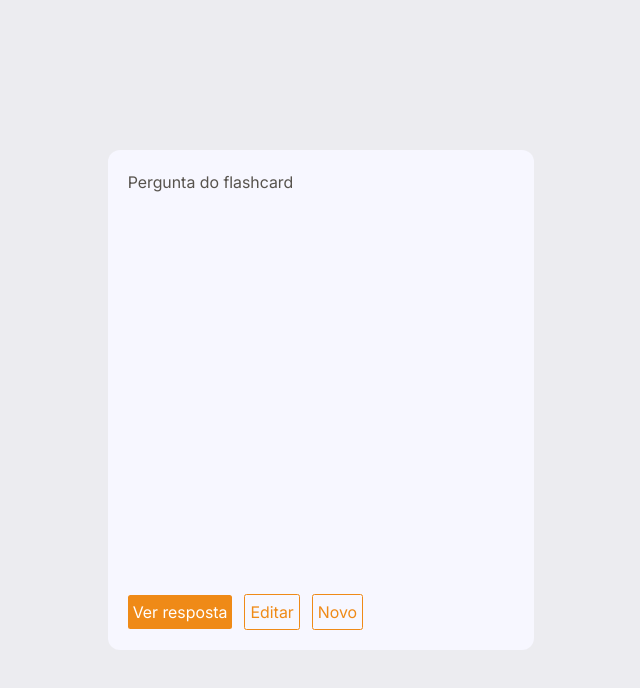
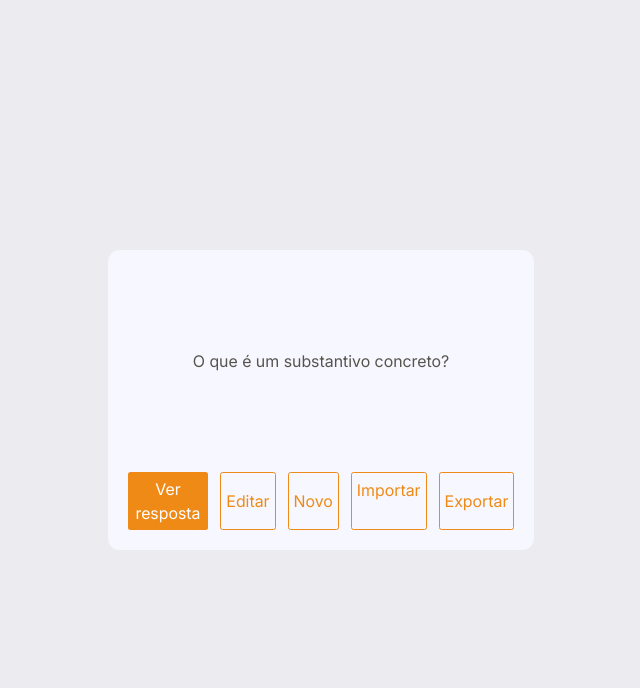
Before and after one commit to raphaelramosds/flashlearn, a React (Vite) app: page / in a window 1280 px wide. Shown: the top 688 px of the page, without its empty margins (319-959 px from the left). Built offline with nearby package versions, Linux system fonts and the light colour scheme.

Commit message:
feat: reorganize components

```diff
--- a/src/App.tsx
+++ b/src/App.tsx
@@ -1,38 +1,26 @@
-import { Dialog } from 'radix-ui';
 import './App.css'
-
-import { Text } from './components/Text';
-import { Form } from './components/Form';
+import FileUpload from './components/FileUpload'
+import { FormDialog } from './components/FormDialog'
 
 function App() {
   return (
     <>
-      <div className='rounded-xl my-5 p-5 bg-[#F7F7FF] min-h-[500px] flex flex-col justify-between'>
-        <div>
-          <Text content="Pergunta do flashcard" />
+      <div className='rounded-xl my-5 p-5 bg-[#F7F7FF] min-h-[300px] flex flex-col justify-between'>
+        <div className='flex-1 flex flex-col justify-center text-center'>
+          <div>
+            O que é um substantivo concreto?
+          </div>
         </div>
-        <div className='mt-5'>
+        <div className='mt-5 flex justify-center align_center'>
           <button type="button" className="btn btn-primary">Ver resposta</button>
-          <button type="button" className="btn btn-primary-outline mx-3">Editar</button>
-          <Dialog.Root>
-            <Dialog.Trigger asChild>
-              <button type="button" className="btn btn-primary-outline">Novo</button>
-            </Dialog.Trigger>
-            <Dialog.Portal>
-              <Dialog.Overlay className="DialogOverlay" />
-              <Dialog.Content className="DialogContent">
-                {/* <Dialog.Title className="DialogTitle">Novo flashcard</Dialog.Title> */}
-                {/* <Dialog.Description className="DialogDescription">
-                  Make changes to your profile here. Click save when you're done.
-                </Dialog.Description> */}
-                <Form>
-                  <Dialog.Close asChild>
-                    <button className="btn" aria-label="Close">Cancelar</button>
-                  </Dialog.Close>
-                </Form>
-              </Dialog.Content>
-            </Dialog.Portal>
-          </Dialog.Root>
+          <FormDialog>
+            <button type="button" className="btn btn-primary-outline mx-3">Editar</button>
+          </FormDialog>
+          <FormDialog>
+            <button type="button" className="btn btn-primary-outline mr-3">Novo</button>
+          </FormDialog>
+          <FileUpload />
+          <button type="button" className="btn btn-primary-outline ml-3">Exportar</button>
         </div>
       </div>
     </>
--- a/src/components/FileUpload.tsx
+++ b/src/components/FileUpload.tsx
@@ -14,9 +14,8 @@ function FileUpload() {
     return (
         <>
             <label
-                className="btn"
+                className="btn btn-primary-outline"
                 htmlFor="file-upload"
-                style={{cursor: "pointer"}}
             >Importar</label>
             <input
                 id="file-upload"
--- a/src/components/Form.tsx
+++ /dev/null
@@ -1,27 +0,0 @@
-import type { ReactNode } from "react";
-import FileUpload from "./FileUpload";
-import { TextArea } from "./TextArea";
-
-export function Form({ children }: { children: ReactNode }) {
-    return (
-        <div className='p-5'>
-            <div>
-                <TextArea label="PERGUNTA" />
-            </div>
-            <div className='my-5'>
-                <TextArea label="RESPOSTA" />
-            </div>
-            <div className='flex items-center'>
-                <div>
-                    <button type="button" className="btn btn-primary-none">Salvar</button>
-                </div>
-                <div className='mx-3'>
-                    <FileUpload />
-                </div>
-                <div>
-                    {children}
-                </div>
-            </div>
-        </div>
-    );
-}
--- /dev/null
+++ b/src/components/FormDialog.tsx
@@ -0,0 +1,38 @@
+import { type ReactNode } from "react";
+
+import { Dialog } from 'radix-ui';
+import { TextArea } from "./TextArea";
+
+export function FormDialog({ children }: { children: ReactNode }) {
+    return (
+        <Dialog.Root>
+            <Dialog.Trigger asChild>
+                {children}
+            </Dialog.Trigger>
+            <Dialog.Portal>
+                <Dialog.Overlay className="DialogOverlay" />
+                <Dialog.Content className="DialogContent">
+                    <div className='p-5'>
+                        <div>
+                            <TextArea label="PERGUNTA" />
+                        </div>
+                        <div className='my-5'>
+                            <TextArea label="RESPOSTA" />
+                        </div>
+                        <div className='flex items-center'>
+                            <div>
+                                <button type="button" className="btn btn-primary-none">Salvar</button>
+                            </div>
+                            <div>
+                                <Dialog.Close asChild>
+                                    <button className="btn" aria-label="Close">Cancelar</button>
+                                </Dialog.Close>
+                            </div>
+                        </div>
+                    </div>
+                </Dialog.Content>
+            </Dialog.Portal>
+        </Dialog.Root>
+    );
+
+}
--- a/src/components/Text.tsx
+++ /dev/null
@@ -1,7 +0,0 @@
-export function Text({ content }: { content: String }) {
-    return (
-        <>
-            <span>{content}</span>
-        </>
-    );
-}
--- a/src/index.css
+++ b/src/index.css
@@ -32,7 +32,7 @@
   color: #EF8A17;
 }
 
-/* Overlay */
+/* Dialog styling */
 
 .DialogOverlay {
 	background-color: #F7F7FF;
```
